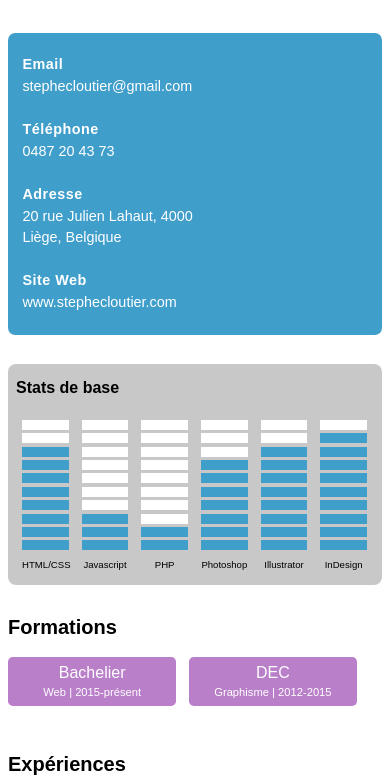
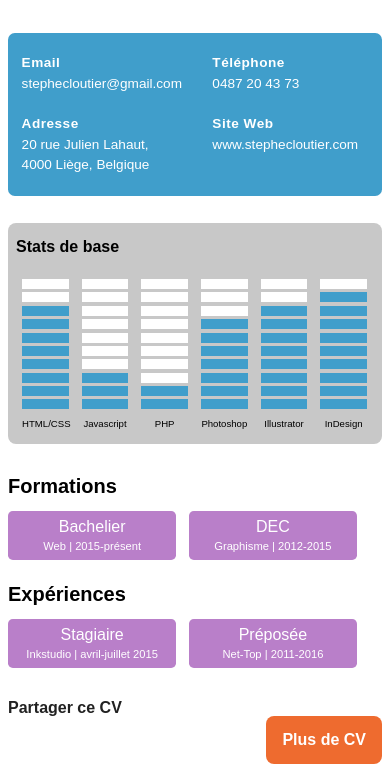
Before and after one commit to stephecloutier/cv, a website: page index.html in a window 390 px wide. Shown: the part 1053-1830 px from the top of the page. Drawn offline with nearby package versions, Linux system fonts and the light colour scheme; files that its build step writes are made by us from their sources; a web font is replaced by a local one.

Commit message:
Fixed contact section behaviour

```diff
--- a/src/sass/components/_cvContact.scss
+++ b/src/sass/components/_cvContact.scss
@@ -1,10 +1,9 @@
 section.contact {
     overflow: hidden;
     background-color: $skyblue;
-    //margin-right: 1em;
     border-radius: 0.5em;
     padding: 1.5em 1em 0 1em;
-    font-size: 0.9em;
+    font-size: 0.85em;
     font-weight: 500;
     color: white;
     line-height: 1.5;
@@ -14,7 +13,7 @@ section.contact {
         flex-wrap: wrap;
         justify-content: space-between;
         li {
-            min-width: 180px;
+            min-width: 175px;
             max-width: 45%;
             margin-bottom: 1.5em;
             // min-height: 100px;
@@ -27,28 +26,3 @@ section.contact h4 {
     font-weight: 600;
     letter-spacing: 0.5px;
 }
-
-
-
-//
-// section.contact div.colonne1 {
-//     float: left;
-//     margin-right: 3.5555555556%;
-//     width: 48.222222222%;
-// }
-//
-// section.contact div.colonne2 {
-//     overflow: hidden;
-//     width: 48.222222222%;
-// }
-//
-// section.contact div.colonne2::after {
-//     content: "";
-//     clear: both;
-//     display: block;
-// }
-
-//
-// section.contact li:nth-child(even) {
-//     margin-top: 1em;
-// }
--- a/src/sass/components/_cvDescription.scss
+++ b/src/sass/components/_cvDescription.scss
@@ -2,7 +2,6 @@ section.description {
     margin: 0 1.777777777778% 2em 0.05555555556%;
     font-size: 1.125em;
     line-height: 1.5em;
-    overflow: hidden;
 }
 
 section.description p.texte-description {
--- a/src/sass/components/_cvFormations.scss
+++ b/src/sass/components/_cvFormations.scss
@@ -2,14 +2,17 @@ div.formExp {
     overflow: hidden;
 }
 
-section.formations, section.experiences {
+section.formations {
     margin-top: 3em;
+}
+section.experiences {
+    margin-top: 1.5em;
 }
 
 section.formations h3, section.experiences h3 {
     font-size: 1.25em;
     font-weight: 600;
-    margin-bottom: 1em;
+    margin-bottom: 0.75em;
 }
 
 
--- a/src/sass/trumps/_responsive.scss
+++ b/src/sass/trumps/_responsive.scss
@@ -42,7 +42,7 @@
     }
 }
 
-@media screen and (max-width: 1000px) {
+@media screen and (max-width: 900px) {
     body {
         display: flex;
         flex-direction: column;
@@ -58,6 +58,7 @@
         flex-direction: row;
         flex-wrap: wrap;
         justify-content: space-between;
+        align-items: flex-start;
     }
 
     main>section>* {
@@ -108,10 +109,6 @@
             margin: 0;
         }
     }
-}
-
-@media screen and (max-width: 900px) {
-    /*****Navigation principale*****/
 
     nav#navprin {
         box-sizing: border-box;
@@ -224,6 +221,18 @@
         }
     }
 
+    section.contact {
+        ul {
+            justify-content: space-around;
+            li {
+                min-width: 45%;
+                max-width: 45%;
+                margin-bottom: 1.5em;
+                // min-height: 100px;
+            }
+        }
+    }
+
 }
 
 @media screen and (max-width: 800px) {
@@ -322,6 +331,12 @@
 }
 
 @media screen and (max-width: 460px) {
+
+    section.contact {
+        ul {
+            justify-content: space-between;
+        }
+    }
     section[id="CV"] {
         padding: 0 0.5em 1em 0.5em
     }
```
